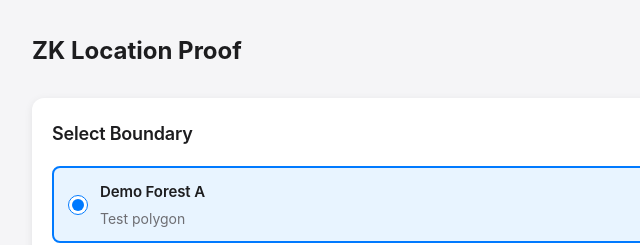
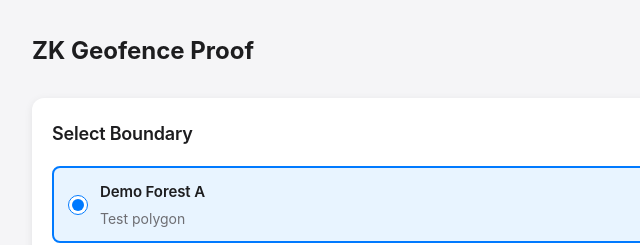
Before and after one commit to niluferokay/zk-geo-offline, a website built with Vite: page client/index.html in a window 1280 px wide. Shown: the top 245 px of the page, 208-848 px from the left. Built offline with nearby package versions, Linux system fonts and the light colour scheme; what @capacitor/core would draw is missing.

Commit message:
Update title

```diff
--- a/client/index.html
+++ b/client/index.html
@@ -16,7 +16,7 @@
     <div class="app-container">
       <!-- Header -->
       <header class="app-header">
-        <h1 id="app-title" style="cursor: pointer;">ZK Location Proof</h1>
+        <h1 id="app-title" style="cursor: pointer;">ZK Geofence Proof</h1>
       </header>
 
       <!-- Polygon Selection (Collapsible) -->
```
